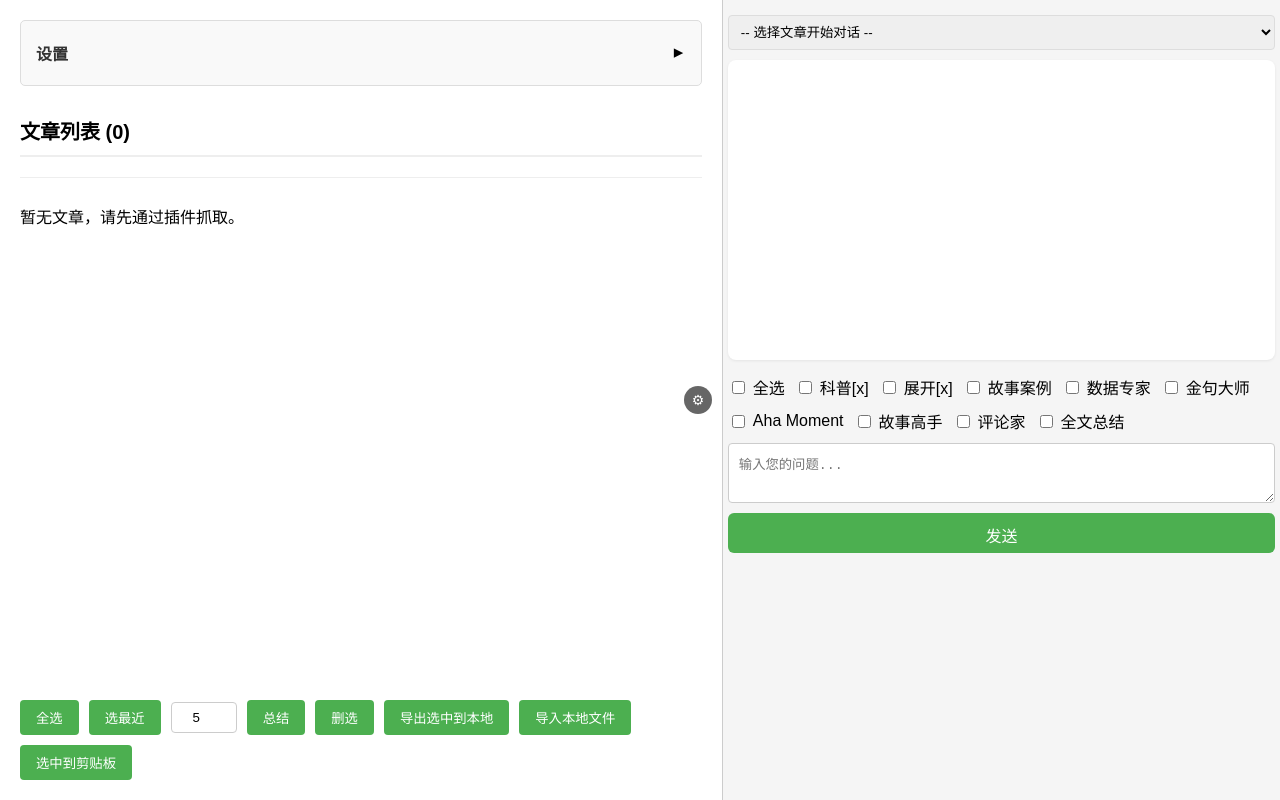
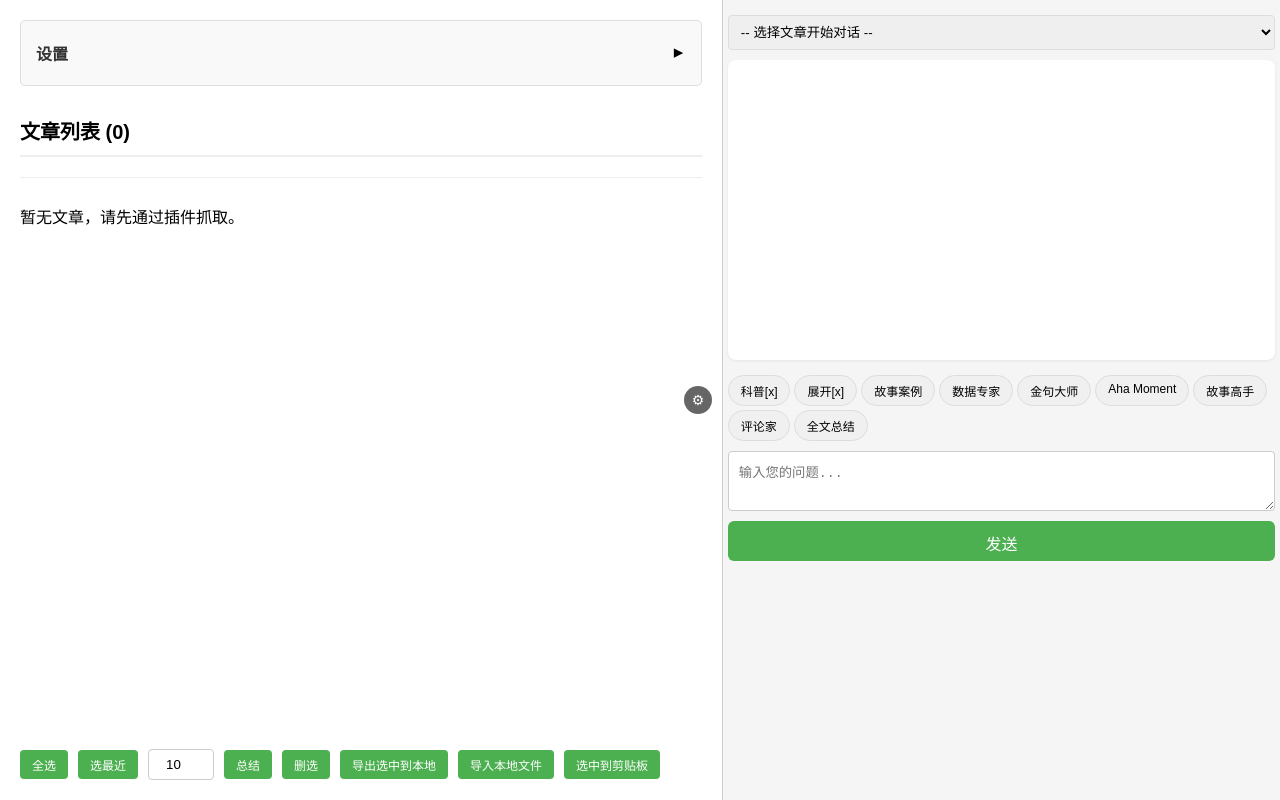
Before and after one commit to macrochen/gzh_articles_fetcher, a browser extension: page options/options.html in a window 1280 px wide. Drawn offline with Linux system fonts and the light colour scheme.

Commit message:
refactor(ui): 重构预设提示词选择器为标签样式
将复选框形式的预设提示词选择器改为更现代的标签样式
调整相关CSS样式和事件处理逻辑

```diff
--- a/options/options.css
+++ b/options/options.css
@@ -101,8 +101,8 @@ body {
 }
 
 .article-item {
-  margin-bottom: 15px;
-  padding: 12px;
+  margin-bottom: 8px;
+  padding: 8px;
   border: 1px solid #e0e0e0;
   border-radius: 6px;
   background-color: #fff;
@@ -257,6 +257,7 @@ button:hover {
 
 .summary-content {
   line-height: 1.6;
+  font-size: 1.1em;
 }
 
 
@@ -285,20 +286,31 @@ button:hover {
   margin-bottom: 10px;
 }
 
-.preset-items-container {
+.prompt-tags-container {
   display: flex;
   flex-wrap: wrap;
-  gap: 10px;
+  gap: 4px;
 }
 
-.preset-item {
-  display: flex;
-  align-items: center;
+.prompt-tag {
+  padding: 6px 12px;
+  background-color: #f0f0f0;
+  border: 1px solid #ddd;
+  border-radius: 16px;
+  cursor: pointer;
+  transition: background-color 0.2s, color 0.2s;
+  font-size: 12px;
   white-space: nowrap;
 }
 
-.preset-item input[type="checkbox"] {
-  margin-right: 8px;
+.prompt-tag:hover {
+  background-color: #e0e0e0;
+}
+
+.prompt-tag.selected {
+  background-color: #4CAF50;
+  color: white;
+  border-color: #4CAF50;
 }
 
 /* 聊天消息样式 */
@@ -422,13 +434,13 @@ button:hover {
 
 .chat-button {
   flex-shrink: 0; /* 防止按钮被压缩 */
-  padding: 4px 12px;
+  padding: 2px 8px;
   background-color: #4CAF50;
   color: white;
   border: none;
   border-radius: 4px;
   cursor: pointer;
-  font-size: 14px;
+  font-size: 12px;
   white-space: nowrap;
 }
 
@@ -476,6 +488,11 @@ button:hover {
   align-items: center;
 }
 
+.actions button {
+  padding: 6px 12px;
+  font-size: 12px;
+}
+
 .actions input[type="number"] {
   padding: 7px;
   border: 1px solid #ccc;
--- a/options/options.html
+++ b/options/options.html
@@ -52,7 +52,7 @@
       <div class="actions">
         <button id="selectAll">全选</button>
         <button id="selectLastNButton">选最近</button>
-        <input type="number" id="selectLastNInput" value="5" style="width: 50px; text-align: center;" title="输入要选择的最近文章数">
+        <input type="number" id="selectLastNInput" value="10" style="width: 50px; text-align: center;" title="输入要选择的最近文章数">
         <button id="summarizeSelected">总结</button>
         <button id="deleteSelected">删选</button>
         <!-- <button id="exportToDrive">全导出到Google Drive</button> -->
--- a/options/options.js
+++ b/options/options.js
@@ -367,10 +367,10 @@ async function sendChatMessage() {
   appendMessageToChatHistory(messageText, 'user');
   inputElement.value = ''; // 清空输入框
 
-  // 新增：清除所有预设提示词checkbox的选择状态
-  const checkboxes = document.querySelectorAll('#presetPromptsContainer input[type="checkbox"]');
-  checkboxes.forEach(checkbox => {
-    checkbox.checked = false;
+  // 新增：清除所有预设提示词tag的选择状态
+  const tags = document.querySelectorAll('#presetPromptsContainer .prompt-tag');
+  tags.forEach(tag => {
+    tag.classList.remove('selected');
   });
 
   // 构建发送给 Gemini 的上下文
@@ -935,33 +935,33 @@ document.addEventListener('DOMContentLoaded', () => {
   // 绑定删除选中按钮
   document.getElementById('deleteSelected').addEventListener('click', deleteSelectedArticles);
 
-  const presetSelect = document.getElementById('presetPromptsContainer');
-
-  // 修改为监听 change 事件
-  presetSelect.addEventListener('change', async function() {
-    // 获取所有选中的 checkbox，但排除全选复选框
-    const selectedCheckboxes = this.querySelectorAll('input[type="checkbox"]:checked:not(#select-all-presets)');
-
-    // 获取 chatInput 元素
+  const presetContainer = document.getElementById('presetPromptsContainer');
+  presetContainer.addEventListener('click', async function(event) {
+    if (event.target.classList.contains('prompt-tag')) {
+      const clickedTag = event.target;
+
+      // Toggle selection
+      clickedTag.classList.toggle('selected');
+
       const chatInput = document.getElementById('chatInput');
-
-    // 如果选中的是展开[x]复选框
-    if (selectedCheckboxes.length === 1 && selectedCheckboxes[0].id.endsWith("[x]") ) {
+      const selectedTags = this.querySelectorAll('.prompt-tag.selected');
+
+      const prompts = Array.from(selectedTags).map(tag => tag.dataset.prompt);
+
+      // Special handling for "[x]" prompts
+      if (selectedTags.length === 1 && clickedTag.textContent.includes('[x]')) {
         try {
-        // 读取剪贴板内容
           const clipboardText = await navigator.clipboard.readText();
-        // 组合提示词和剪贴板内容
-        chatInput.value = `${selectedCheckboxes[0].value}${clipboardText}`;
+          chatInput.value = `${clickedTag.dataset.prompt}${clipboardText}`;
         } catch (err) {
-        // 如果无法访问剪贴板，则只使用提示词
-        chatInput.value = `${selectedCheckboxes[0].value}`;
+          chatInput.value = clickedTag.dataset.prompt;
         }
       } else {
-      // 将选中的值连接成字符串
-      chatInput.value = Array.from(selectedCheckboxes).map(cb => cb.value).join('\n');
+        chatInput.value = prompts.join('\n');
       }
 
       chatInput.focus();
+    }
   });
 
 
@@ -1278,63 +1278,20 @@ async function loadPresetPrompts() {
   const result = await chrome.storage.local.get('presetPrompts');
   let presetPrompts = result.presetPrompts || DEFAULT_PRESET_PROMPTS;
 
-  // 更新两个预设提示词下拉菜单
-  const presetSelectors = document.querySelectorAll('#presetPromptsContainer');
-  presetSelectors.forEach(container => {
-    container.innerHTML = ''; // 清空容器
-
-
-    const itemsContainer = document.createElement('div');
-    itemsContainer.className = 'preset-items-container';
-    container.appendChild(itemsContainer);
-
-    // 创建全选复选框
-    const selectAllWrapper = document.createElement('div');
-    selectAllWrapper.className = 'preset-item';
-
-    const selectAllCheckbox = document.createElement('input');
-    selectAllCheckbox.type = 'checkbox';
-    selectAllCheckbox.id = 'select-all-presets';
-
-    const selectAllLabel = document.createElement('label');
-    selectAllLabel.htmlFor = 'select-all-presets';
-    selectAllLabel.textContent = '全选';
-
-    // 添加全选复选框的事件监听器
-    selectAllCheckbox.addEventListener('change', (e) => {
-      const checkboxes = itemsContainer.querySelectorAll('input[type="checkbox"]');
-      checkboxes.forEach(checkbox => {
-        // 获取复选框的label文本
-        const labelText = checkbox.parentElement?.textContent || '';
-        // 如果文本中不包含[x]，则应用全选状态
-        if (!labelText.includes('[x]')) {
-          checkbox.checked = e.target.checked;
-        }
-      });
-    });
-
-    selectAllWrapper.appendChild(selectAllCheckbox);
-    selectAllWrapper.appendChild(selectAllLabel);
-    itemsContainer.appendChild(selectAllWrapper);
-
-    // 创建checkbox列表
+  // 更新预设提示词容器
+  const presetContainer = document.getElementById('presetPromptsContainer');
+  presetContainer.innerHTML = ''; // 清空容器
+
+  const tagsContainer = document.createElement('div');
+  tagsContainer.className = 'prompt-tags-container';
+  presetContainer.appendChild(tagsContainer);
+
   presetPrompts.forEach(preset => {
-      const wrapper = document.createElement('div');
-      wrapper.className = 'preset-item';
-
-      const checkbox = document.createElement('input');
-      checkbox.type = 'checkbox';
-      checkbox.id = `preset-${preset.name}`;
-      checkbox.value = preset.prompt;
-
-      const label = document.createElement('label');
-      label.htmlFor = `preset-${preset.name}`;
-      label.textContent = preset.name;
-
-      wrapper.appendChild(checkbox);
-      wrapper.appendChild(label);
-      itemsContainer.appendChild(wrapper);
-    });
+    const tag = document.createElement('div');
+    tag.className = 'prompt-tag';
+    tag.textContent = preset.name;
+    tag.dataset.prompt = preset.prompt;
+    tagsContainer.appendChild(tag);
   });
 }
 
```
Lines whose indentation alone changed are shown as unchanged.
